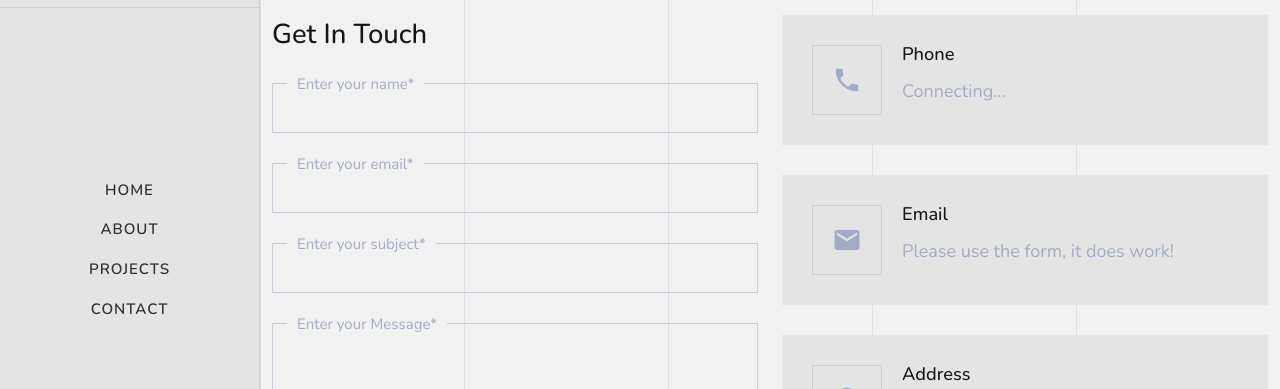
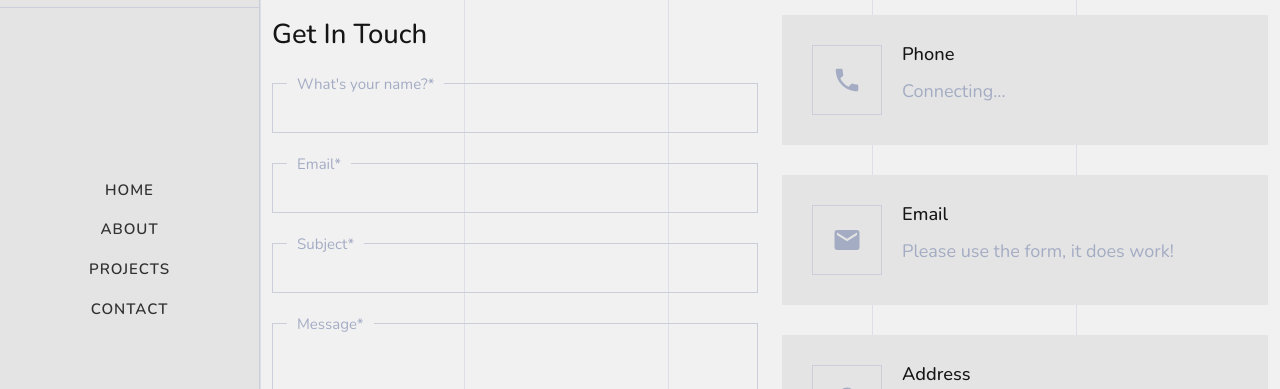
Before and after one commit to akdsco/akds-next-portfolio, a Next.js app: page /contact in a window 1280 px wide. Shown: the part 233-622 px from the top of the page. Built offline with nearby package versions, Linux system fonts and the light colour scheme.

Commit message:
fix: improve error handling around contact form

```diff
--- a/pages/api/sendEmail.ts
+++ b/pages/api/sendEmail.ts
@@ -55,8 +55,9 @@ export default async function handler(
     try {
       const response = await transporter.sendMail(mailOptions);
       res.status(200).json({ response });
-    } catch (e) {
-      res.status(500).json({ error: e });
+    } catch (error) {
+      console.error("Sending email with nodemailer failed", error);
+      res.status(500).json({ error });
     }
   }
 }
--- a/pages/contact.tsx
+++ b/pages/contact.tsx
@@ -134,8 +134,9 @@ export default function Contact() {
                   onSubmit={submitHandler}
                 >
                   <div className="mi-form-field">
-                    <label htmlFor="contact-form-name">Enter your name*</label>
+                    <label htmlFor="contact-form-name">What&#39;s your name?*</label>
                     <input
+                      required
                       onChange={handleChange}
                       type="text"
                       name="name"
@@ -145,9 +146,10 @@ export default function Contact() {
                   </div>
                   <div className="mi-form-field">
                     <label htmlFor="contact-form-email">
-                      Enter your email*
+                      Email*
                     </label>
                     <input
+                      required
                       onChange={handleChange}
                       type="text"
                       name="email"
@@ -157,9 +159,10 @@ export default function Contact() {
                   </div>
                   <div className="mi-form-field">
                     <label htmlFor="contact-form-subject">
-                      Enter your subject*
+                      Subject*
                     </label>
                     <input
+                      required
                       onChange={handleChange}
                       type="text"
                       name="subject"
@@ -169,9 +172,10 @@ export default function Contact() {
                   </div>
                   <div className="mi-form-field">
                     <label htmlFor="contact-form-message">
-                      Enter your Message*
+                      Message*
                     </label>
                     <textarea
+                      required
                       onChange={handleChange}
                       name="message"
                       id="contact-form-message"
@@ -190,10 +194,10 @@ export default function Contact() {
                       {formState === "ready"
                         ? "Send mail"
                         : formState === "loading"
-                        ? "Processing.."
+                        ? "Sending.."
                         : formState === "fail"
                         ? "Try again"
-                        : "Send more"}
+                        : "Reset"}
                     </button>
                     {formState === "loading" && <Loader />}
                   </div>
```
Also changed, not shown: 2 other files (tests, documents, lock files or other folders).
